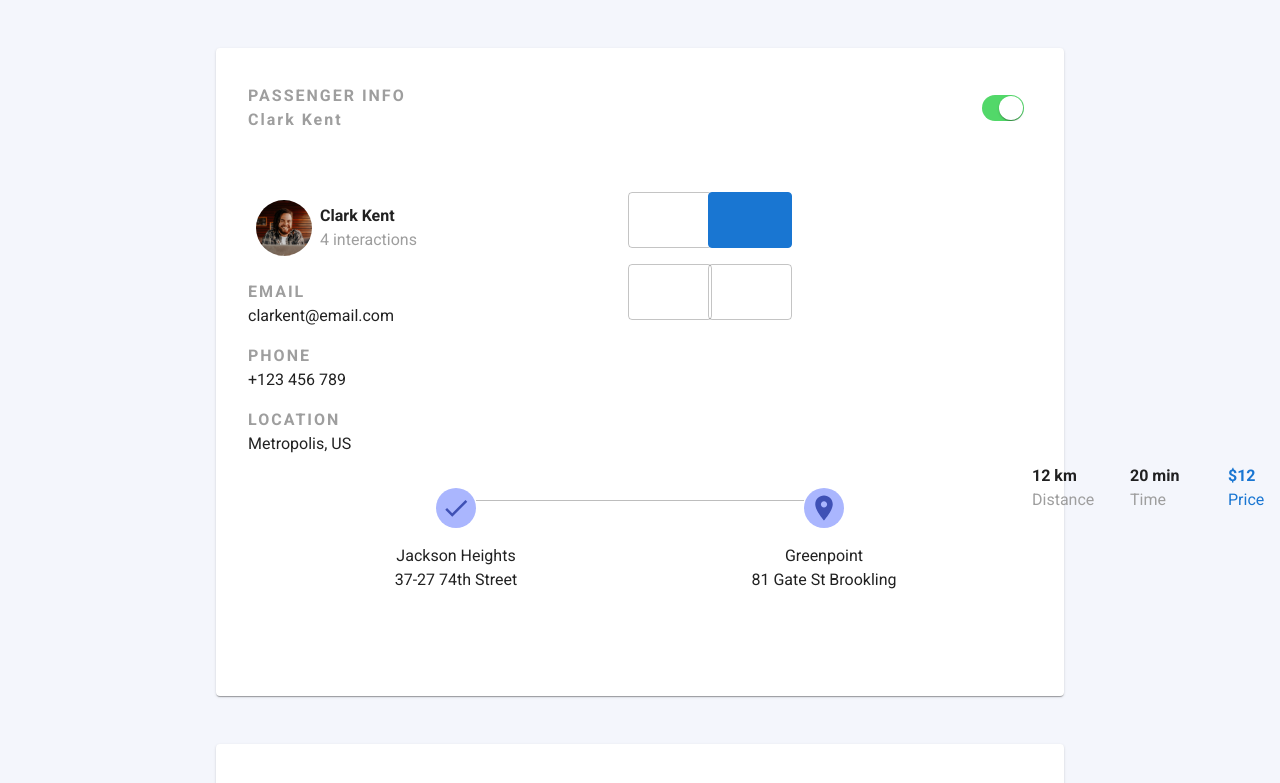
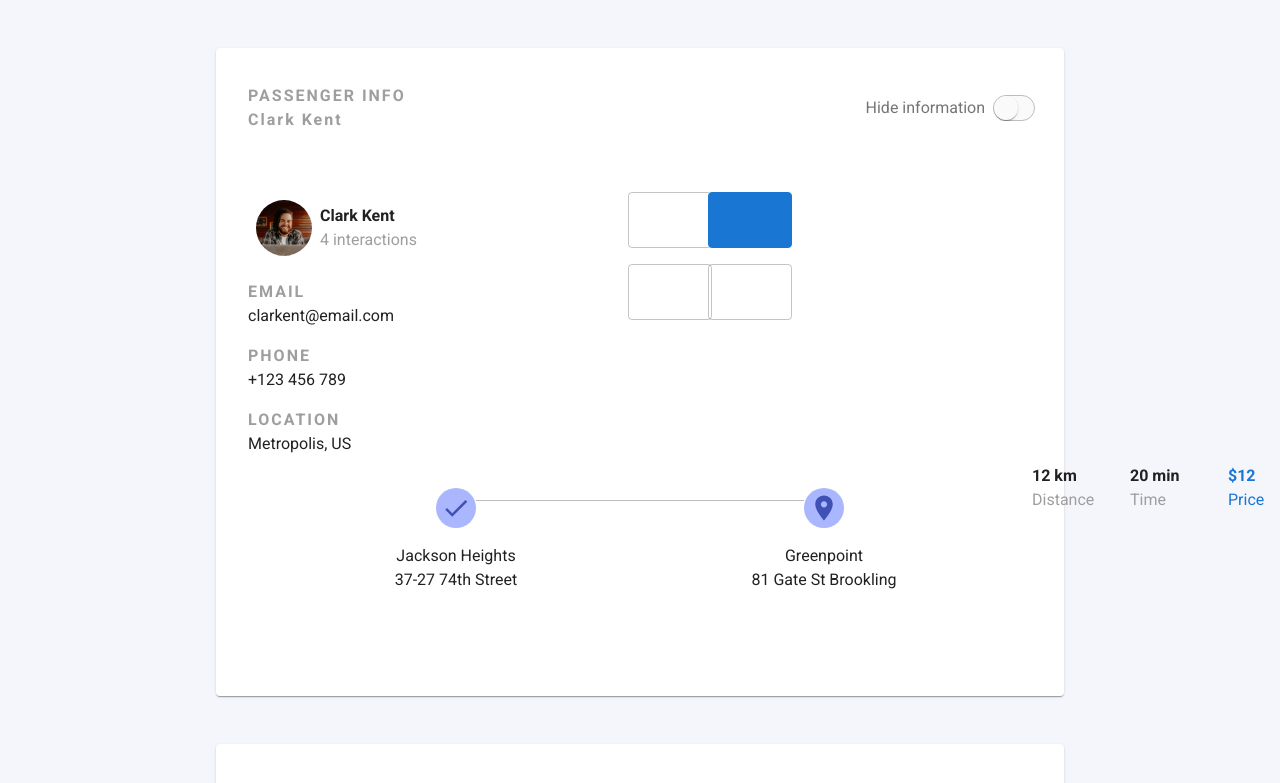
Before and after one commit to orianabreu/Onyze-test, a React (Create React App) app: page / in a window 1280 px wide. Shown: the top 783 px of the page. Built offline with nearby package versions, Linux system fonts and the light colour scheme; some icons are missing.

Commit message:
add switch label

```diff
--- a/src/components/PaymentButtons/index.js
+++ b/src/components/PaymentButtons/index.js
@@ -19,6 +19,7 @@
                     <Paypal size='40'/>
                 </Button>
             </Grid>
+
             <Grid item xs={2} md={4} >
                 <Button variant='outlined' size='large' className={visaButton}>
                     <Visa size='40'/>
@@ -32,6 +33,7 @@
                     <Mastercard size='40'/>
                 </Button>
             </Grid>
+
             <Grid item xs={2} md={4} >
                 <Button variant='outlined' size='large'>
                     <ApplePay size='40'/>
--- a/src/components/SwitchButton/index.js
+++ b/src/components/SwitchButton/index.js
@@ -1,73 +1,26 @@
 import React, { useState } from 'react';
-import { withStyles } from '@material-ui/core/styles';
 import FormControlLabel from '@material-ui/core/FormControlLabel';
-import Switch from '@material-ui/core/Switch';
-
-const IOSSwitch = withStyles((theme) => ({
-  root: {
-    width: 42,
-    height: 26,
-    padding: 0,
-    margin: theme.spacing(1),
-  },
-  switchBase: {
-    padding: 1,
-    '&$checked': {
-      transform: 'translateX(16px)',
-      color: theme.palette.common.white,
-      '& + $track': {
-        backgroundColor: '#52d869',
-        opacity: 1,
-        border: 'none',
-      },
-    },
-    '&$focusVisible $thumb': {
-      color: '#52d869',
-      border: '6px solid #fff',
-    },
-  },
-  thumb: {
-    width: 24,
-    height: 24,
-  },
-  track: {
-    borderRadius: 26 / 2,
-    border: `1px solid ${theme.palette.grey[400]}`,
-    backgroundColor: theme.palette.grey[50],
-    opacity: 1,
-    transition: theme.transitions.create(['background-color', 'border']),
-  },
-  checked: {},
-  focusVisible: {},
-}))(({ classes, ...props }) => {
-  return (
-    <Switch
-      focusVisibleClassName={classes.focusVisible}
-      disableRipple
-      classes={{
-        root: classes.root,
-        switchBase: classes.switchBase,
-        thumb: classes.thumb,
-        track: classes.track,
-        checked: classes.checked,
-      }}
-      {...props}
-    />
-  );
-});
+import IOSSwitch from './styles';
 
 export default function SwitchButton() {
   const [state, setState] = useState({
-    checkedB: true
+    checked: true
   });
 
   const handleChange = (event) => {
     setState({ ...state, [event.target.name]: event.target.checked });
   };
 
+  const { checked } = state;
+
   return (
       <FormControlLabel
-        control={<IOSSwitch checked={state.checkedB} onChange={handleChange} name="checkedB" />}
+        control={
+          <IOSSwitch
+            checked={checked}
+            onChange={handleChange}
+            name="checked"
+          />}
         label=""
       />
   );
--- /dev/null
+++ b/src/components/SwitchButton/styles.js
@@ -0,0 +1,64 @@
+import { withStyles } from '@material-ui/core/styles';
+import Switch from '@material-ui/core/Switch';
+import FormControlLabel from '@material-ui/core/FormControlLabel';
+
+const IOSSwitch = withStyles((theme) => ({
+    root: {
+      width: 42,
+      height: 26,
+      padding: 0,
+      margin: theme.spacing(1),
+    },
+    switchBase: {
+      padding: 1,
+      '&$checked': {
+        transform: 'translateX(16px)',
+        color: theme.palette.common.white,
+        '& + $track': {
+          backgroundColor: '#52d869',
+          opacity: 1,
+          border: 'none',
+        },
+      },
+      '&$focusVisible $thumb': {
+        color: '#52d869',
+        border: '6px solid #fff',
+      },
+    },
+    thumb: {
+      width: 24,
+      height: 24,
+    },
+    track: {
+      borderRadius: 26 / 2,
+      border: `1px solid ${theme.palette.grey[400]}`,
+      backgroundColor: theme.palette.grey[50],
+      opacity: 1,
+      transition: theme.transitions.create(['background-color', 'border']),
+    },
+    checked: {},
+    focusVisible: {},
+  }))(({ root, switchBase, thumb, track, checked, focusVisible, ...props }) => {
+    return (
+        <FormControlLabel
+            control={
+                <Switch
+                    focusVisibleClassName={focusVisible}
+                    disableRipple
+                    classes={{
+                    root,
+                    switchBase,
+                    thumb,
+                    track,
+                    checked,
+                    }}
+                    {...props}
+                />
+            }
+            label="Hide information"
+            labelPlacement="start"
+        />
+    );
+  });
+
+  export default IOSSwitch;
```
